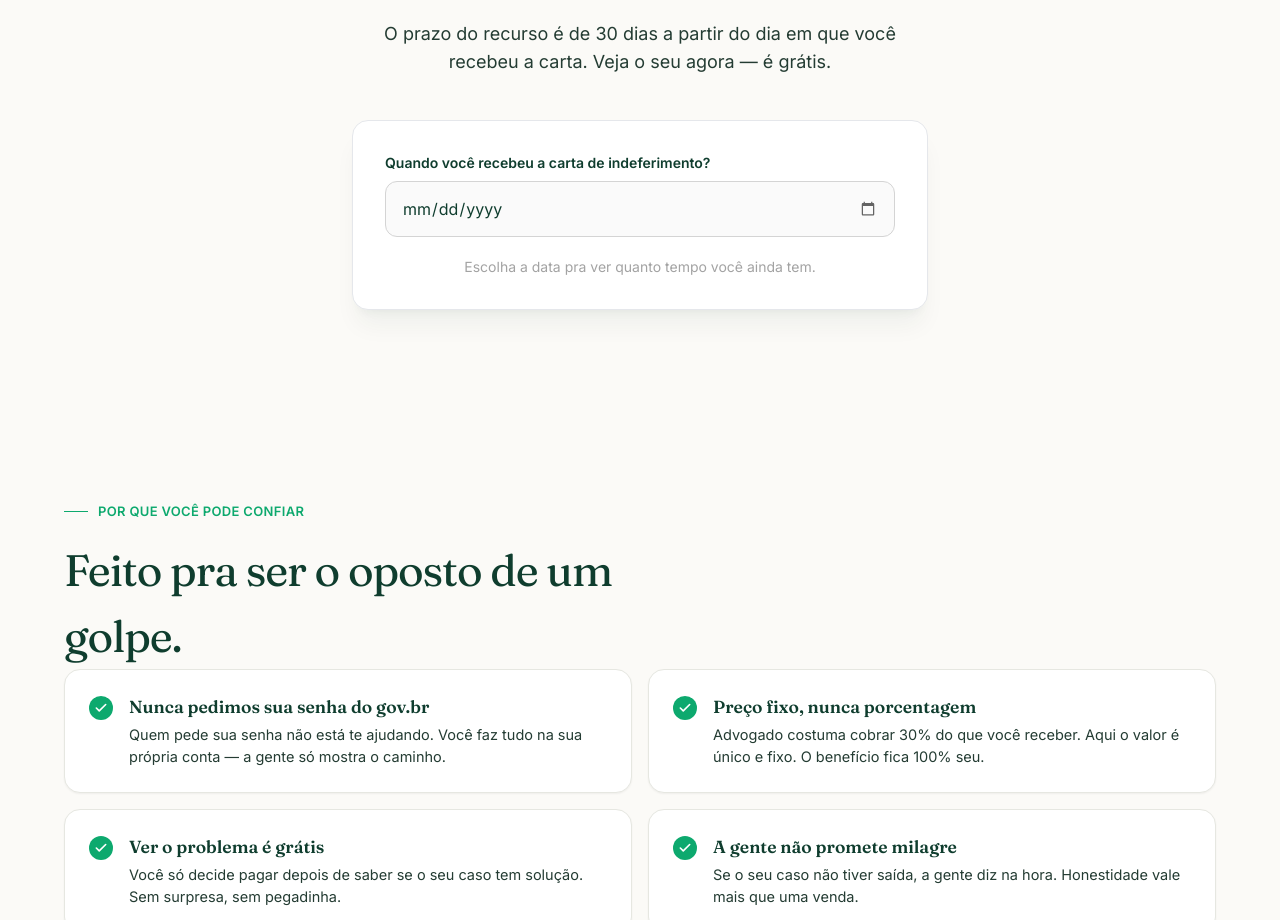
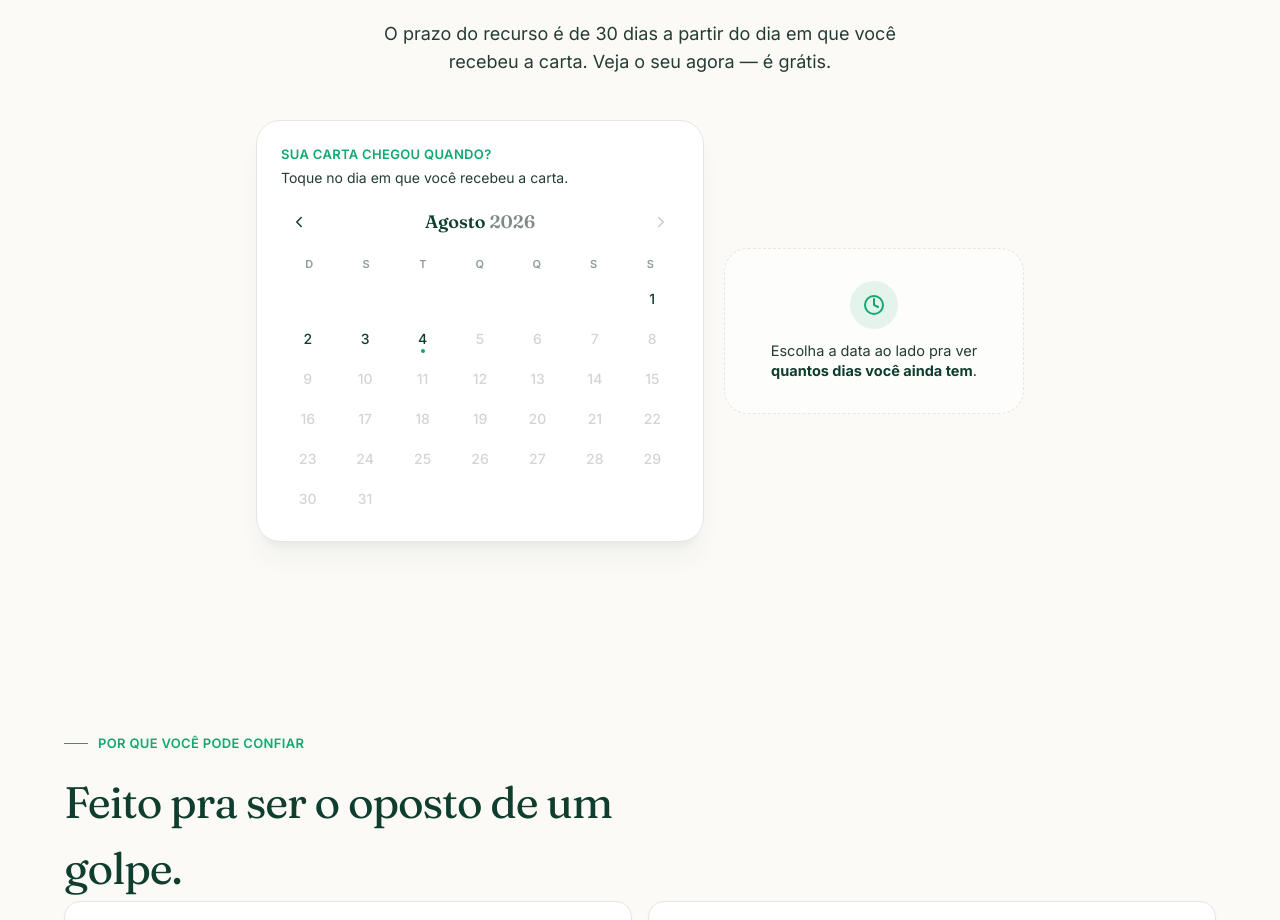
Before and after one commit to ViniLuzz/prumo-site, a Next.js app: page / in a window 1280 px wide. Shown: the part 3113-4033 px from the top of the page. Built offline with nearby package versions, Linux system fonts and the light colour scheme.

Commit message:
Calendário customizado no simulador: grade de mês, navegação animada, dia selecionado em verde, resultado colorido por urgência (troca o input feio)

```diff
--- a/app/globals.css
+++ b/app/globals.css
@@ -11,12 +11,6 @@ html {
   color: #fff;
 }
 
-/* Deixa o campo de data (simulador) com a cor da marca no ícone */
-input[type="date"]::-webkit-calendar-picker-indicator {
-  cursor: pointer;
-  opacity: 0.6;
-}
-
 @media (prefers-reduced-motion: reduce) {
   html {
     scroll-behavior: auto;
--- /dev/null
+++ b/components/Calendario.tsx
@@ -0,0 +1,127 @@
+"use client";
+
+import { AnimatePresence, motion } from "framer-motion";
+import { useState } from "react";
+
+// Calendário customizado (nada de <input type="date"> feio): grade do mês,
+// navegação com animação, dia selecionado em verde, hover nos dias, dias
+// futuros bloqueados (a carta não pode ter chegado no futuro).
+
+const MESES = ["Janeiro", "Fevereiro", "Março", "Abril", "Maio", "Junho", "Julho", "Agosto", "Setembro", "Outubro", "Novembro", "Dezembro"];
+const DIAS_SEMANA = ["D", "S", "T", "Q", "Q", "S", "S"];
+
+function mesmaData(a: Date, b: Date) {
+  return a.getFullYear() === b.getFullYear() && a.getMonth() === b.getMonth() && a.getDate() === b.getDate();
+}
+
+export function Calendario({
+  selecionada,
+  onSelect,
+}: {
+  selecionada: Date | null;
+  onSelect: (d: Date) => void;
+}) {
+  const hoje = new Date();
+  hoje.setHours(0, 0, 0, 0);
+  // abre no mês da data já escolhida (se houver); senão, no mês atual
+  const inicial = selecionada ?? hoje;
+  const [visto, setVisto] = useState(() => new Date(inicial.getFullYear(), inicial.getMonth(), 1));
+  const [dir, setDir] = useState(1);
+
+  const ano = visto.getFullYear();
+  const mes = visto.getMonth();
+  const primeiroDiaSemana = new Date(ano, mes, 1).getDay(); // 0=domingo
+  const diasNoMes = new Date(ano, mes + 1, 0).getDate();
+  // não deixa navegar pra meses futuros (sem sentido — a carta é do passado)
+  const noMesAtual = ano === hoje.getFullYear() && mes === hoje.getMonth();
+
+  function mudarMes(delta: number) {
+    if (delta > 0 && noMesAtual) return;
+    setDir(delta);
+    setVisto(new Date(ano, mes + delta, 1));
+  }
+
+  const celulas: (Date | null)[] = [];
+  for (let i = 0; i < primeiroDiaSemana; i++) celulas.push(null);
+  for (let d = 1; d <= diasNoMes; d++) celulas.push(new Date(ano, mes, d));
+
+  return (
+    <div className="select-none">
+      {/* cabeçalho: mês/ano + navegação */}
+      <div className="mb-4 flex items-center justify-between">
+        <button
+          onClick={() => mudarMes(-1)}
+          className="grid h-9 w-9 place-items-center rounded-full text-verde transition hover:bg-verde/8"
+          aria-label="Mês anterior"
+        >
+          <svg width="18" height="18" viewBox="0 0 24 24" fill="none"><path d="M15 18l-6-6 6-6" stroke="currentColor" strokeWidth="2" strokeLinecap="round" strokeLinejoin="round" /></svg>
+        </button>
+        <div className="overflow-hidden">
+          <AnimatePresence mode="wait" initial={false}>
+            <motion.div
+              key={`${ano}-${mes}`}
+              initial={{ opacity: 0, x: dir * 14 }}
+              animate={{ opacity: 1, x: 0 }}
+              exit={{ opacity: 0, x: dir * -14 }}
+              transition={{ duration: 0.22, ease: "easeOut" }}
+              className="text-center font-display text-lg font-semibold text-verde"
+            >
+              {MESES[mes]} <span className="text-tinta/60">{ano}</span>
+            </motion.div>
+          </AnimatePresence>
+        </div>
+        <button
+          onClick={() => mudarMes(1)}
+          disabled={noMesAtual}
+          className="grid h-9 w-9 place-items-center rounded-full text-verde transition hover:bg-verde/8 disabled:cursor-not-allowed disabled:opacity-25"
+          aria-label="Próximo mês"
+        >
+          <svg width="18" height="18" viewBox="0 0 24 24" fill="none"><path d="M9 18l6-6-6-6" stroke="currentColor" strokeWidth="2" strokeLinecap="round" strokeLinejoin="round" /></svg>
+        </button>
+      </div>
+
+      {/* dias da semana */}
+      <div className="mb-2 grid grid-cols-7 text-center text-[11px] font-semibold uppercase tracking-wide text-tinta/50">
+        {DIAS_SEMANA.map((d, i) => (
+          <div key={i}>{d}</div>
+        ))}
+      </div>
+
+      {/* grade de dias */}
+      <AnimatePresence mode="wait" initial={false}>
+        <motion.div
+          key={`grid-${ano}-${mes}`}
+          initial={{ opacity: 0, x: dir * 14 }}
+          animate={{ opacity: 1, x: 0 }}
+          exit={{ opacity: 0, x: dir * -14 }}
+          transition={{ duration: 0.22, ease: "easeOut" }}
+          className="grid grid-cols-7 gap-1"
+        >
+          {celulas.map((data, i) => {
+            if (!data) return <div key={i} />;
+            const futuro = data > hoje;
+            const sel = selecionada && mesmaData(data, selecionada);
+            const ehHoje = mesmaData(data, hoje);
+            return (
+              <button
+                key={i}
+                disabled={futuro}
+                onClick={() => onSelect(data)}
+                className={[
+                  "relative mx-auto grid h-9 w-9 place-items-center rounded-full text-[14px] font-medium transition",
+                  futuro ? "cursor-not-allowed text-neutral-300" : "text-verde hover:bg-esmeralda/12",
+                  sel ? "!bg-esmeralda !text-white shadow-md shadow-esmeralda/30" : "",
+                ].join(" ")}
+              >
+                {data.getDate()}
+                {ehHoje && !sel && (
+                  <span className="absolute bottom-1 h-1 w-1 rounded-full bg-esmeralda" />
+                )}
+              </button>
+            );
+          })}
+        </motion.div>
+      </AnimatePresence>
+    </div>
+  );
+}
--- a/components/Simulador.tsx
+++ b/components/Simulador.tsx
@@ -1,108 +1,113 @@
 "use client";
 
 import { useState } from "react";
-import { motion } from "framer-motion";
+import { motion, AnimatePresence } from "framer-motion";
+import { Calendario } from "./Calendario";
 import { WA } from "./ui";
 
-// Ferramenta REAL (não decorativa): a pessoa informa quando recebeu a carta e o
-// simulador mostra quantos dias faltam pro prazo de 30 dias do recurso vencer.
-// Gera urgência verdadeira e leva pro WhatsApp com o contexto certo.
+// Ferramenta REAL (não decorativa): a pessoa escolhe no calendário quando recebeu
+// a carta e o simulador mostra quantos dias faltam pro prazo de 30 dias vencer.
 export function Simulador() {
-  const [data, setData] = useState("");
-  const resultado = calcular(data);
+  const [data, setData] = useState<Date | null>(null);
+  const resultado = data ? calcular(data) : null;
 
   return (
-    <div className="mx-auto max-w-xl rounded-2xl border border-verde/12 bg-white p-8 shadow-xl shadow-verde/5">
-      <label className="mb-2 block text-sm font-semibold text-verde">
-        Quando você recebeu a carta de indeferimento?
-      </label>
-      <input
-        type="date"
-        value={data}
-        max={hoje()}
-        onChange={(e) => setData(e.target.value)}
-        className="w-full rounded-xl border border-neutral-300 bg-neutral-50 px-4 py-3.5 text-base text-verde outline-none transition focus:border-esmeralda focus:ring-2 focus:ring-esmeralda/25"
-      />
+    <div className="mx-auto grid max-w-3xl gap-5 md:grid-cols-[1fr_minmax(0,300px)]">
+      {/* Card do calendário */}
+      <div className="rounded-3xl border border-linha bg-white p-6 shadow-xl shadow-verde/5">
+        <div className="mb-4">
+          <div className="text-[13px] font-semibold uppercase tracking-wide text-esmeralda">
+            Sua carta chegou quando?
+          </div>
+          <div className="mt-1 text-sm text-tinta">Toque no dia em que você recebeu a carta.</div>
+        </div>
+        <Calendario selecionada={data} onSelect={setData} />
+      </div>
+
+      {/* Painel de resultado */}
+      <div className="flex flex-col justify-center">
+        <AnimatePresence mode="wait">
+          {!resultado && (
+            <motion.div
+              key="vazio"
+              initial={{ opacity: 0 }}
+              animate={{ opacity: 1 }}
+              exit={{ opacity: 0 }}
+              className="rounded-3xl border border-dashed border-linha bg-white/50 p-8 text-center"
+            >
+              <div className="mx-auto mb-3 grid h-12 w-12 place-items-center rounded-full bg-esmeralda/10">
+                <svg width="24" height="24" viewBox="0 0 24 24" fill="none"><path d="M12 6v6l4 2" stroke="#0DA96E" strokeWidth="2" strokeLinecap="round" /><circle cx="12" cy="12" r="9" stroke="#0DA96E" strokeWidth="2" /></svg>
+              </div>
+              <p className="text-[14.5px] leading-snug text-tinta">
+                Escolha a data ao lado pra ver <b className="text-verde">quantos dias você ainda tem</b>.
+              </p>
+            </motion.div>
+          )}
 
           {resultado && (
             <motion.div
               key={resultado.tipo + resultado.dias}
-          initial={{ opacity: 0, y: 8 }}
-          animate={{ opacity: 1, y: 0 }}
-          transition={{ duration: 0.35 }}
-          className="mt-6"
+              initial={{ opacity: 0, y: 10, scale: 0.97 }}
+              animate={{ opacity: 1, y: 0, scale: 1 }}
+              exit={{ opacity: 0, scale: 0.97 }}
+              transition={{ duration: 0.35, ease: "easeOut" }}
+              className="rounded-3xl p-7 text-center shadow-lg"
+              style={{
+                background: resultado.tipo === "no_prazo" ? "#0F3D2E" : resultado.tipo === "urgente" ? "#7c4a03" : "#f3f2ee",
+              }}
             >
-          {resultado.tipo === "no_prazo" && (
-            <div className="rounded-xl bg-esmeralda/10 p-5 text-center">
-              <div className="font-display text-5xl font-semibold text-esmeralda">
+              {resultado.tipo !== "vencido" ? (
+                <>
+                  <div className="font-display text-[64px] font-semibold leading-none text-white">
                     {resultado.dias}
                   </div>
-              <div className="mt-1 text-sm font-medium text-verde/70">
-                {resultado.dias === 1 ? "dia restante" : "dias restantes"} pra recorrer
+                  <div className="mt-1 text-sm font-medium text-white/70">
+                    {resultado.dias === 1 ? "dia restante" : "dias restantes"}
                   </div>
-              <p className="mt-3 text-[14.5px] text-verde/70">
-                Seu prazo vai até <b>{resultado.limite}</b>. Ainda dá tempo — e quanto antes começar,
-                melhor.
+                  <p className="mt-4 text-[14px] leading-snug text-white/85">
+                    {resultado.tipo === "urgente" ? "Tá apertado! " : ""}
+                    Seu prazo vai até <b className="text-white">{resultado.limite}</b>.
+                    {resultado.tipo === "urgente" ? " Vamos agir hoje." : " Quanto antes, melhor."}
                   </p>
-            </div>
-          )}
-          {resultado.tipo === "urgente" && (
-            <div className="rounded-xl bg-amber-500/12 p-5 text-center">
-              <div className="font-display text-5xl font-semibold text-amber-600">{resultado.dias}</div>
-              <div className="mt-1 text-sm font-medium text-verde/70">
-                {resultado.dias === 1 ? "dia restante" : "dias restantes"} — corre!
-              </div>
-              <p className="mt-3 text-[14.5px] text-verde/70">
-                O prazo vence em <b>{resultado.limite}</b>. Está apertado, mas ainda dá — vamos agir
-                hoje.
-              </p>
-            </div>
-          )}
-          {resultado.tipo === "vencido" && (
-            <div className="rounded-xl bg-neutral-100 p-5 text-center">
-              <div className="font-display text-2xl font-semibold text-verde">
+                </>
+              ) : (
+                <>
+                  <div className="font-display text-[22px] font-semibold leading-tight text-verde">
                     O prazo de 30 dias pode ter passado
                   </div>
-              <p className="mt-2 text-[14.5px] text-verde/70">
-                Mas não é o fim: dependendo do seu caso, ainda há caminhos (novo pedido, revisão). Vale
-                conversar pra ver o que dá.
+                  <p className="mt-2 text-[14px] leading-snug text-tinta">
+                    Mas não é o fim: dependendo do caso, ainda há caminhos (novo pedido, revisão). Vale
+                    conversar.
                   </p>
-            </div>
+                </>
               )}
 
               <a
                 href={WA}
                 target="_blank"
                 rel="noopener"
-            className="mt-5 flex w-full items-center justify-center gap-2 rounded-xl bg-esmeralda py-3.5 text-[15px] font-bold text-white transition hover:bg-esmeralda-cl"
+                className={`mt-5 flex w-full items-center justify-center gap-2 rounded-xl py-3.5 text-[15px] font-bold transition ${
+                  resultado.tipo === "vencido"
+                    ? "bg-esmeralda text-white hover:bg-esmeralda-cl"
+                    : "bg-white text-verde hover:bg-white/90"
+                }`}
               >
                 {resultado.tipo === "vencido" ? "Ver meu caso mesmo assim" : "Analisar minha carta agora"}
               </a>
             </motion.div>
           )}
-
-      {!resultado && (
-        <p className="mt-5 text-center text-sm text-neutral-400">
-          Escolha a data pra ver quanto tempo você ainda tem.
-        </p>
-      )}
+        </AnimatePresence>
+      </div>
     </div>
   );
 }
 
-function hoje() {
-  return new Date().toISOString().slice(0, 10);
-}
-
-function calcular(dataStr: string) {
-  if (!dataStr) return null;
-  const recebida = new Date(dataStr + "T00:00:00");
+function calcular(recebida: Date) {
   const limite = new Date(recebida);
   limite.setDate(limite.getDate() + 30);
   const agora = new Date();
   agora.setHours(0, 0, 0, 0);
-  const diffMs = limite.getTime() - agora.getTime();
-  const dias = Math.ceil(diffMs / 86_400_000);
+  const dias = Math.ceil((limite.getTime() - agora.getTime()) / 86_400_000);
   const limiteFmt = limite.toLocaleDateString("pt-BR");
   if (dias < 0) return { tipo: "vencido" as const, dias, limite: limiteFmt };
   if (dias <= 10) return { tipo: "urgente" as const, dias, limite: limiteFmt };
```
Lines whose indentation alone changed are shown as unchanged.
